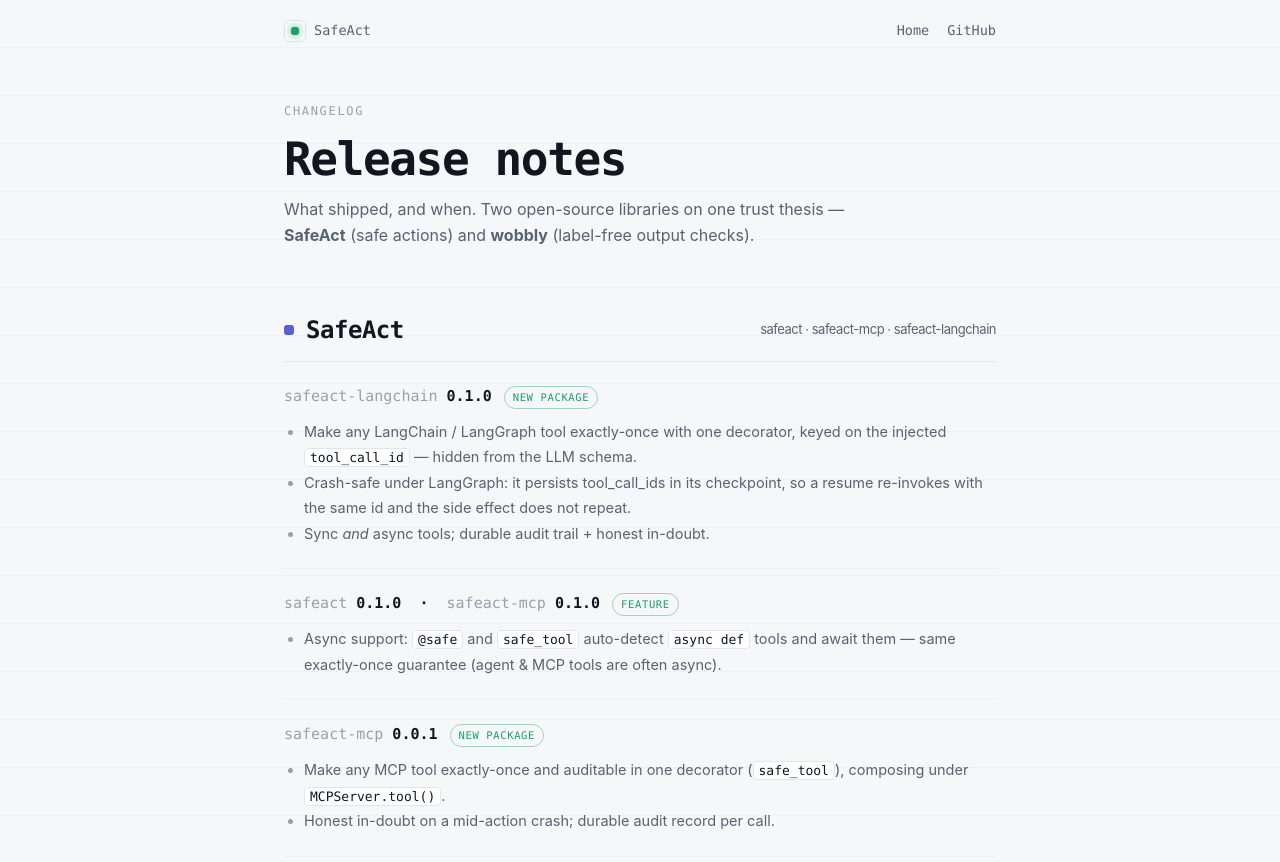
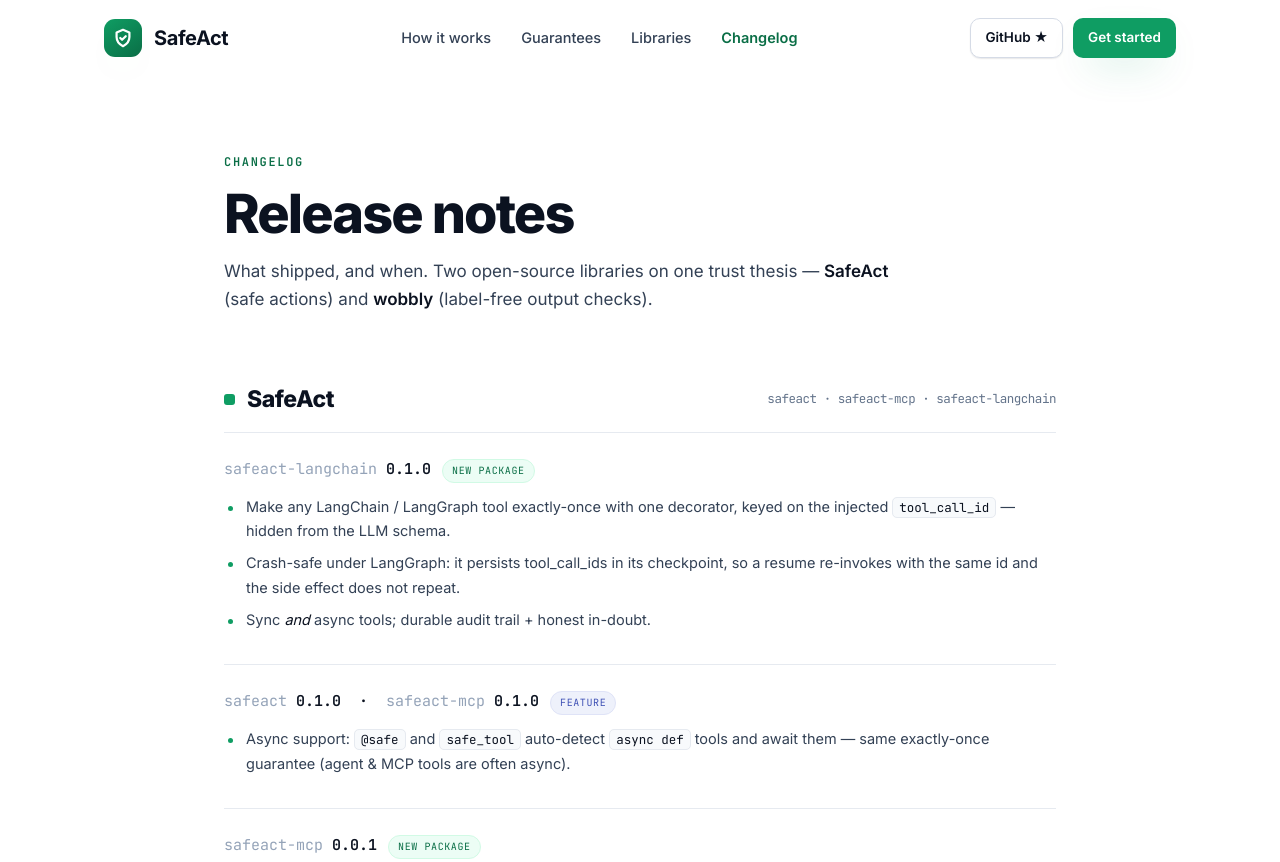
Before and after one commit to tarunagarwal1981/safeact, a plain HTML site: page docs/releases.html in a window 1280 px wide. Shown: the top 862 px of the page. Drawn offline with Linux system fonts and the light colour scheme.

Commit message:
docs: restyle changelog to match light-theme site

```diff
--- a/docs/releases.html
+++ b/docs/releases.html
@@ -4,79 +4,120 @@
 <meta charset="utf-8">
 <meta name="viewport" content="width=device-width, initial-scale=1">
 <title>Release notes — SafeAct &amp; wobbly</title>
+<meta name="description" content="What shipped, and when — across SafeAct (safeact, safeact-mcp, safeact-langchain) and wobbly.">
+<link rel="preconnect" href="https://fonts.googleapis.com">
+<link rel="preconnect" href="https://fonts.gstatic.com" crossorigin>
+<link href="https://fonts.googleapis.com/css2?family=Inter:wght@400;500;600;700;800&family=JetBrains+Mono:wght@400;500;600&display=swap" rel="stylesheet">
 <style>
   :root{
-    --ground:#0A0D12; --panel:#12161F; --hairline:#20262F; --hairline-soft:#191E27;
-    --text:#E6E9EF; --text-muted:#8A93A2; --text-faint:#5C6470;
-    --accent:#7C86FF; --st-succeeded:#46C08D; --st-attempting:#E0A63C;
-    --mono:ui-monospace,"SF Mono",Menlo,Consolas,monospace;
-    --sans:-apple-system,BlinkMacSystemFont,"Segoe UI",system-ui,sans-serif;
-    color-scheme:dark;
-  }
-  @media (prefers-color-scheme:light){
-    :root{--ground:#F6F7F9;--panel:#FFFFFF;--hairline:#E2E6EC;--hairline-soft:#EDF0F4;
-      --text:#12161F;--text-muted:#59626F;--text-faint:#99A0AC;--accent:#5560d6;
-      --st-succeeded:#1f9d67;--st-attempting:#B87914;color-scheme:light;}
+    --bg:#ffffff; --bg-soft:#f8fafc; --bg-tint:#f1f5f9;
+    --ink:#0b1220; --ink-2:#334155; --muted:#64748b; --faint:#94a3b8;
+    --line:#e6eaf0; --line-2:#d5dbe6;
+    --brand:#0f9d63; --brand-600:#0c8554; --brand-700:#0a6e46; --brand-50:#ecfdf5; --brand-100:#d1fae5;
+    --amber:#b45309; --amber-50:#fffbeb; --amber-100:#fde8c8;
+    --seal:#3f51b5; --seal-50:#eef1fb; --seal-100:#dfe3f7;
+    --sans:"Inter",-apple-system,BlinkMacSystemFont,"Segoe UI",system-ui,sans-serif;
+    --mono:"JetBrains Mono",ui-monospace,"SF Mono",Menlo,monospace;
+    --sh-sm:0 1px 2px rgba(11,18,32,.06),0 1px 1px rgba(11,18,32,.04);
+    --sh:0 12px 34px -14px rgba(11,18,32,.18),0 2px 6px rgba(11,18,32,.05);
+    --sh-brand:0 16px 40px -16px rgba(15,157,99,.45);
   }
   *{box-sizing:border-box;margin:0;padding:0}
-  body{background:var(--ground);color:var(--text);font-family:var(--sans);line-height:1.6;-webkit-font-smoothing:antialiased;
-    background-image:linear-gradient(var(--hairline-soft) 1px,transparent 1px);background-size:100% 3rem;background-position:0 -1px}
-  a{color:var(--accent);text-decoration:none}
-  a:hover{text-decoration:underline;text-underline-offset:3px}
-  .wrap{max-width:760px;margin:0 auto;padding:0 24px}
+  html{scroll-behavior:smooth}
+  body{font-family:var(--sans);color:var(--ink);background:var(--bg);line-height:1.6;-webkit-font-smoothing:antialiased;text-rendering:optimizeLegibility;overflow-x:hidden}
+  a{color:inherit;text-decoration:none}
+  .wrap{max-width:1120px;margin:0 auto;padding:0 24px}
+  .narrow{max-width:880px;margin:0 auto;padding:0 24px}
+  ::selection{background:var(--brand-100)}
 
-  nav{display:flex;align-items:center;justify-content:space-between;padding:20px 0;font-family:var(--mono);font-size:13.5px}
-  nav .home{color:var(--text-muted);display:inline-flex;align-items:center;gap:8px}
-  nav .home:hover{color:var(--text);text-decoration:none}
-  nav .mark{width:22px;height:22px;border-radius:6px;border:1px solid var(--hairline);background:var(--panel);display:grid;place-items:center}
-  nav .mark span{width:8px;height:8px;border-radius:3px;background:var(--st-succeeded);box-shadow:0 0 10px var(--st-succeeded)}
-  nav .links a{color:var(--text-muted);margin-left:18px}
+  /* nav (matches index.html) */
+  nav.bar{position:sticky;top:0;z-index:50;background:rgba(255,255,255,.72);backdrop-filter:saturate(1.6) blur(12px);border-bottom:1px solid transparent;transition:border-color .2s,box-shadow .2s}
+  nav.bar.scrolled{border-color:var(--line);box-shadow:var(--sh-sm)}
+  .nav-in{display:flex;align-items:center;justify-content:space-between;height:76px}
+  .brand{display:flex;align-items:center;gap:12px;font-weight:700;letter-spacing:-.02em;font-size:20px}
+  .brand .mk{width:38px;height:38px;border-radius:11px;background:linear-gradient(145deg,var(--brand),var(--brand-700));display:grid;place-items:center;box-shadow:var(--sh-brand)}
+  .brand .mk svg{width:22px;height:22px;color:#fff}
+  .nav-links{display:flex;gap:30px;align-items:center;font-size:14.5px;color:var(--ink-2);font-weight:500}
+  .nav-links a:hover{color:var(--ink)}
+  .nav-links a.cur{color:var(--brand-700);font-weight:600}
+  .nav-cta{display:flex;gap:10px;align-items:center}
+  @media(max-width:820px){.nav-links{display:none}}
+  .btn{display:inline-flex;align-items:center;gap:8px;font-weight:600;font-size:14.5px;padding:10px 18px;border-radius:10px;cursor:pointer;border:1px solid transparent;transition:transform .06s,box-shadow .18s,background .18s,border-color .18s;white-space:nowrap}
+  .btn:active{transform:translateY(1px)}
+  .btn-primary{background:var(--brand);color:#fff;box-shadow:var(--sh-brand)}
+  .btn-primary:hover{background:var(--brand-600);box-shadow:0 20px 46px -16px rgba(15,157,99,.55)}
+  .btn-ghost{background:#fff;color:var(--ink);border-color:var(--line-2);box-shadow:var(--sh-sm)}
+  .btn-ghost:hover{border-color:var(--faint);background:var(--bg-soft)}
+  .btn-sm{padding:8px 14px;font-size:13.5px}
 
-  header.h{padding:40px 0 10px}
-  .eyebrow{font-family:var(--mono);font-size:12px;letter-spacing:.14em;text-transform:uppercase;color:var(--text-faint);margin-bottom:14px}
-  h1{font-family:var(--mono);font-size:clamp(30px,6vw,46px);letter-spacing:-.03em;font-weight:600;line-height:1.05}
-  .sub{color:var(--text-muted);margin-top:14px;max-width:60ch}
+  /* header */
+  .rlhead{padding:clamp(44px,6vw,76px) 0 8px}
+  .eyebrow{font-family:var(--mono);font-size:12px;letter-spacing:.14em;text-transform:uppercase;color:var(--brand-700);font-weight:600}
+  h1{font-size:clamp(34px,6vw,54px);letter-spacing:-.035em;font-weight:800;margin:14px 0 0;line-height:1.04;text-wrap:balance}
+  .sub{color:var(--ink-2);margin-top:16px;max-width:64ch;font-size:17px}
+  .sub strong{color:var(--ink);font-weight:600}
 
-  .product{margin-top:52px}
-  .product > h2{font-family:var(--mono);font-size:24px;letter-spacing:-.02em;display:flex;align-items:center;gap:12px;padding-bottom:12px;border-bottom:1px solid var(--hairline)}
-  .product > h2 .dot{width:10px;height:10px;border-radius:3px}
-  .product.safeact h2 .dot{background:var(--accent)}
-  .product.wobbly h2 .dot{background:var(--st-attempting)}
-  .product > h2 small{font-family:var(--sans);font-size:13px;color:var(--text-muted);font-weight:400;margin-left:auto}
+  /* product sections */
+  .product{padding:clamp(40px,5vw,60px) 0 0}
+  .prod-h{display:flex;align-items:center;gap:12px;font-size:23px;font-weight:800;letter-spacing:-.02em;padding-bottom:14px;border-bottom:1px solid var(--line);flex-wrap:wrap}
+  .prod-h .dot{width:11px;height:11px;border-radius:3px;flex-shrink:0}
+  .product.safeact .prod-h .dot{background:var(--brand)}
+  .product.wob .prod-h .dot{background:var(--amber)}
+  .prod-h small{font-family:var(--mono);font-size:12.5px;color:var(--muted);font-weight:400;margin-left:auto}
 
-  .rel{padding:22px 0;border-bottom:1px solid var(--hairline-soft)}
+  .rel{padding:24px 0;border-bottom:1px solid var(--line)}
   .rel:last-child{border-bottom:0}
-  .rel-head{display:flex;align-items:baseline;gap:12px;flex-wrap:wrap;margin-bottom:10px}
-  .ver{font-family:var(--mono);font-size:15px;color:var(--text);font-weight:600}
-  .ver .pkg{color:var(--text-faint);font-weight:400}
-  .pill{font-family:var(--mono);font-size:10.5px;letter-spacing:.06em;text-transform:uppercase;padding:2px 8px;border-radius:20px;
-    border:1px solid var(--hairline);color:var(--text-faint)}
-  .pill.new{color:var(--st-succeeded);border-color:color-mix(in srgb,var(--st-succeeded) 40%,transparent)}
+  .rel-head{display:flex;align-items:baseline;gap:11px;flex-wrap:wrap;margin-bottom:12px}
+  .ver{font-family:var(--mono);font-size:15px;color:var(--ink);font-weight:600}
+  .ver .pkg{color:var(--faint);font-weight:400}
+  .pill{font-family:var(--mono);font-size:10px;letter-spacing:.06em;text-transform:uppercase;padding:3px 9px;border-radius:999px;border:1px solid var(--line);color:var(--muted);background:#fff}
+  .pill.new{color:var(--brand-700);border-color:var(--brand-100);background:var(--brand-50)}
+  .pill.feat{color:var(--seal);border-color:var(--seal-100);background:var(--seal-50)}
+  .pill.init{color:var(--amber);border-color:var(--amber-100);background:var(--amber-50)}
   .rel ul{list-style:none;padding:0;margin:0}
-  .rel li{position:relative;padding-left:20px;color:var(--text-muted);font-size:14.5px;line-height:1.75}
-  .rel li::before{content:"";position:absolute;left:4px;top:11px;width:5px;height:5px;border-radius:50%;background:var(--text-faint)}
-  .rel li code{font-family:var(--mono);font-size:13px;color:var(--text);background:var(--panel);padding:1px 5px;border-radius:4px;border:1px solid var(--hairline)}
+  .rel li{position:relative;padding-left:22px;color:var(--ink-2);font-size:14.5px;line-height:1.72;margin:7px 0}
+  .rel li::before{content:"";position:absolute;left:4px;top:11px;width:5px;height:5px;border-radius:50%;background:var(--brand)}
+  .product.wob .rel li::before{background:var(--amber)}
+  .rel li code{font-family:var(--mono);font-size:12.5px;color:var(--ink);background:var(--bg-soft);padding:1px 6px;border-radius:5px;border:1px solid var(--line)}
+  .rel li em{color:var(--ink);font-style:italic}
 
-  footer{margin:56px 0 70px;padding-top:24px;border-top:1px solid var(--hairline);font-family:var(--mono);font-size:12.5px;color:var(--text-faint)}
+  /* footer */
+  footer{border-top:1px solid var(--line);margin-top:64px;padding:36px 0 56px}
+  .foot{display:flex;align-items:center;justify-content:space-between;gap:20px;flex-wrap:wrap;color:var(--muted);font-size:13.5px}
+  .foot a{color:var(--ink-2)} .foot a:hover{color:var(--ink)}
+  .foot .mono{font-family:var(--mono);font-size:12.5px;color:var(--faint)}
 </style>
 </head>
 <body>
-<div class="wrap">
 
-  <nav>
-    <a class="home" href="./"><span class="mark"><span></span></span> SafeAct</a>
-    <span class="links"><a href="./">Home</a><a href="https://github.com/tarunagarwal1981/safeact">GitHub</a></span>
+<nav class="bar" id="nav">
+  <div class="wrap nav-in">
+    <a class="brand" href="index.html"><span class="mk"><svg viewBox="0 0 24 24" fill="none" stroke="currentColor" stroke-width="2.4" stroke-linecap="round" stroke-linejoin="round"><path d="M12 3l7 3v5c0 4.5-3 8-7 10-4-2-7-5.5-7-10V6l7-3z"/><path d="M9 12l2 2 4-4"/></svg></span>SafeAct</a>
+    <div class="nav-links">
+      <a href="index.html#how">How it works</a>
+      <a href="index.html#guarantees">Guarantees</a>
+      <a href="index.html#libraries">Libraries</a>
+      <a href="releases.html" class="cur" aria-current="page">Changelog</a>
+    </div>
+    <div class="nav-cta">
+      <a class="btn btn-ghost btn-sm" href="https://github.com/tarunagarwal1981/safeact">GitHub ★</a>
+      <a class="btn btn-primary btn-sm" href="index.html#libraries">Get started</a>
+    </div>
+  </div>
 </nav>
 
-  <header class="h">
+<header class="rlhead">
+  <div class="narrow">
     <div class="eyebrow">Changelog</div>
     <h1>Release notes</h1>
     <p class="sub">What shipped, and when. Two open-source libraries on one trust thesis — <strong>SafeAct</strong> (safe actions) and <strong>wobbly</strong> (label-free output checks).</p>
+  </div>
 </header>
 
 <!-- ================= SafeAct ================= -->
 <section class="product safeact">
-    <h2><span class="dot"></span>SafeAct <small>safeact · safeact-mcp · safeact-langchain</small></h2>
+  <div class="narrow">
+    <h2 class="prod-h"><span class="dot"></span>SafeAct <small>safeact · safeact-mcp · safeact-langchain</small></h2>
 
     <div class="rel">
       <div class="rel-head"><span class="ver"><span class="pkg">safeact-langchain</span> 0.1.0</span><span class="pill new">new package</span></div>
@@ -88,7 +129,7 @@
     </div>
 
     <div class="rel">
-      <div class="rel-head"><span class="ver"><span class="pkg">safeact</span> 0.1.0 &nbsp;·&nbsp; <span class="pkg">safeact-mcp</span> 0.1.0</span><span class="pill new">feature</span></div>
+      <div class="rel-head"><span class="ver"><span class="pkg">safeact</span> 0.1.0 &nbsp;·&nbsp; <span class="pkg">safeact-mcp</span> 0.1.0</span><span class="pill feat">feature</span></div>
       <ul>
         <li>Async support: <code>@safe</code> and <code>safe_tool</code> auto-detect <code>async def</code> tools and await them — same exactly-once guarantee (agent &amp; MCP tools are often async).</li>
       </ul>
@@ -110,20 +151,22 @@
     </div>
 
     <div class="rel">
-      <div class="rel-head"><span class="ver"><span class="pkg">safeact</span> 0.0.1</span><span class="pill">initial</span></div>
+      <div class="rel-head"><span class="ver"><span class="pkg">safeact</span> 0.0.1</span><span class="pill init">initial</span></div>
       <ul>
         <li>The core: <code>@safe</code> exactly-once execution, honest <code>IN_DOUBT</code> state (never a blind retry), and <code>Saga</code> compensation / rollback.</li>
         <li>One SQLite file, no server. Mutation-tested — every guarantee has a crash-test that fails if removed.</li>
       </ul>
     </div>
+  </div>
 </section>
 
 <!-- ================= wobbly ================= -->
-  <section class="product wobbly">
-    <h2><span class="dot"></span>wobbly <small>metamorphic testing for AI outputs</small></h2>
+<section class="product wob">
+  <div class="narrow">
+    <h2 class="prod-h"><span class="dot"></span>wobbly <small>metamorphic testing for AI outputs</small></h2>
 
     <div class="rel">
-      <div class="rel-head"><span class="ver">0.4.0</span><span class="pill new">feature</span></div>
+      <div class="rel-head"><span class="ver">0.4.0</span><span class="pill feat">feature</span></div>
       <ul>
         <li><code>length_bias()</code> + <code>length_invariant()</code> — catch verbosity bias (does your judge/model prefer longer answers?) with no labels.</li>
         <li><code>wobbly judge</code> CLI — measure position bias in your own LLM judge straight from the terminal.</li>
@@ -131,7 +174,7 @@
     </div>
 
     <div class="rel">
-      <div class="rel-head"><span class="ver">0.3.0</span><span class="pill new">feature</span></div>
+      <div class="rel-head"><span class="ver">0.3.0</span><span class="pill feat">feature</span></div>
       <ul>
         <li><code>judge_bias()</code> — label-free position-bias measurement for an LLM-as-judge (resolves the judge's letter to the chosen answer before comparing).</li>
         <li><code>coverage="rotate"</code> — Latin-square positional rotation so every option visits every position (random stays the default).</li>
@@ -140,7 +183,7 @@
     </div>
 
     <div class="rel">
-      <div class="rel-head"><span class="ver">0.2.0</span><span class="pill new">feature</span></div>
+      <div class="rel-head"><span class="ver">0.2.0</span><span class="pill feat">feature</span></div>
       <ul>
         <li>Robustness catalog: <code>order_invariant</code>, <code>distractor_robust</code>, <code>formatting_invariant</code>, <code>paraphrase_invariant</code> — each a <em>fair</em> relation a correct system can't fail.</li>
         <li><code>equivalent()</code> assertion for free-text outputs (you inject your own embedder; baseline-spread aware).</li>
@@ -149,15 +192,26 @@
     </div>
 
     <div class="rel">
-      <div class="rel-head"><span class="ver">0.1.0</span><span class="pill">initial</span></div>
+      <div class="rel-head"><span class="ver">0.1.0</span><span class="pill init">initial</span></div>
       <ul>
         <li>Metamorphic testing core — <code>check</code> + <code>Relation</code> + <code>Report</code>: find wrong AI outputs with no answer key.</li>
         <li>The 535-receipt experiment (flagged outputs 2.7× more likely wrong, zero labels); <code>unchanged()</code> works on any output type; non-receipt classifier example.</li>
       </ul>
     </div>
+  </div>
 </section>
 
-  <footer>safeact.dev · <a href="./">home</a> · <a href="https://github.com/tarunagarwal1981/safeact">safeact</a> · <a href="https://github.com/tarunagarwal1981/wobbly">wobbly</a></footer>
+<footer>
+  <div class="wrap foot">
+    <div><strong>safeact.dev</strong> — the trust layer for AI agents.</div>
+    <div class="mono"><a href="index.html">home</a> · <a href="https://github.com/tarunagarwal1981/safeact">safeact</a> · <a href="https://github.com/tarunagarwal1981/wobbly">wobbly</a></div>
   </div>
+</footer>
+
+<script>
+  var nav=document.getElementById('nav');
+  var onScroll=function(){ nav.classList.toggle('scrolled', window.scrollY>8); };
+  onScroll(); window.addEventListener('scroll', onScroll, {passive:true});
+</script>
 </body>
 </html>
```
Lines whose indentation alone changed are shown as unchanged.
